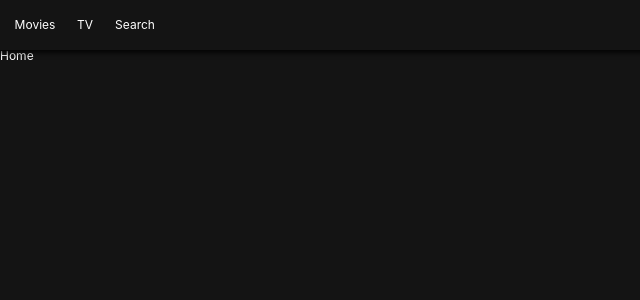
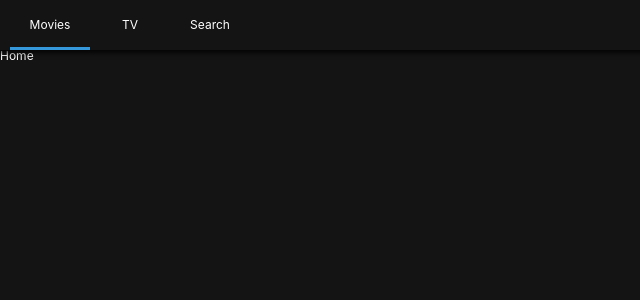
Before and after one commit to cellenar26/nomflix-clone, a React (Create React App) app: page / in a window 1280 px wide. Shown: the top 300 px of the page, without its empty margins (0-640 px from the left). Built offline with nearby package versions, Linux system fonts and the light colour scheme.

Commit message:
Header.js css done

```diff
--- a/src/Components/Header.js
+++ b/src/Components/Header.js
@@ -1,5 +1,5 @@
 import React from "react";
-import {Link} from "react-router-dom";
+import {Link, withRouter} from "react-router-dom";
 import styled from "styled-components";
 
 const Header = styled.header`
@@ -13,6 +13,7 @@
     align-items:center;
     padding: 0px 10px;
     background-color:rgba(20,20,20,0.8);
+    z-index: 10;
     box-shadow: 0px 1px 5px 2px rgba(0,0,0,0.8);
 `;
 
@@ -21,9 +22,12 @@
 `;
 
 const Item = styled.li`
-    width: 50px;
+    width: 80px;
     height:50px;
     text-align:center;
+    border-bottom:3px solid
+    ${props => props.current ? "#3498db": "transparent"};
+    transition: border-bottom 0.5s ease-in-out;
 `;
 
 const SLink = styled(Link)`
@@ -33,19 +37,19 @@
     justify-content:center;
 `;
 
-export default ()=> (
+export default withRouter(({location: {pathname}})=> (
     <Header>
+        {/* {console.log(props)} */}
         <List>
-            <Item>
+            <Item current={pathname === "/"}>
                 <SLink to="/">Movies</SLink>
             </Item>
-            <Item>
+            <Item current={pathname === "/tv"}>
                 <SLink to="/tv">TV</SLink>
             </Item>
-            <Item>
+            <Item current={pathname === "/search"}>
                 <SLink to="/search">Search</SLink>
             </Item>
         </List>
     </Header>
-
-);
+));
```
